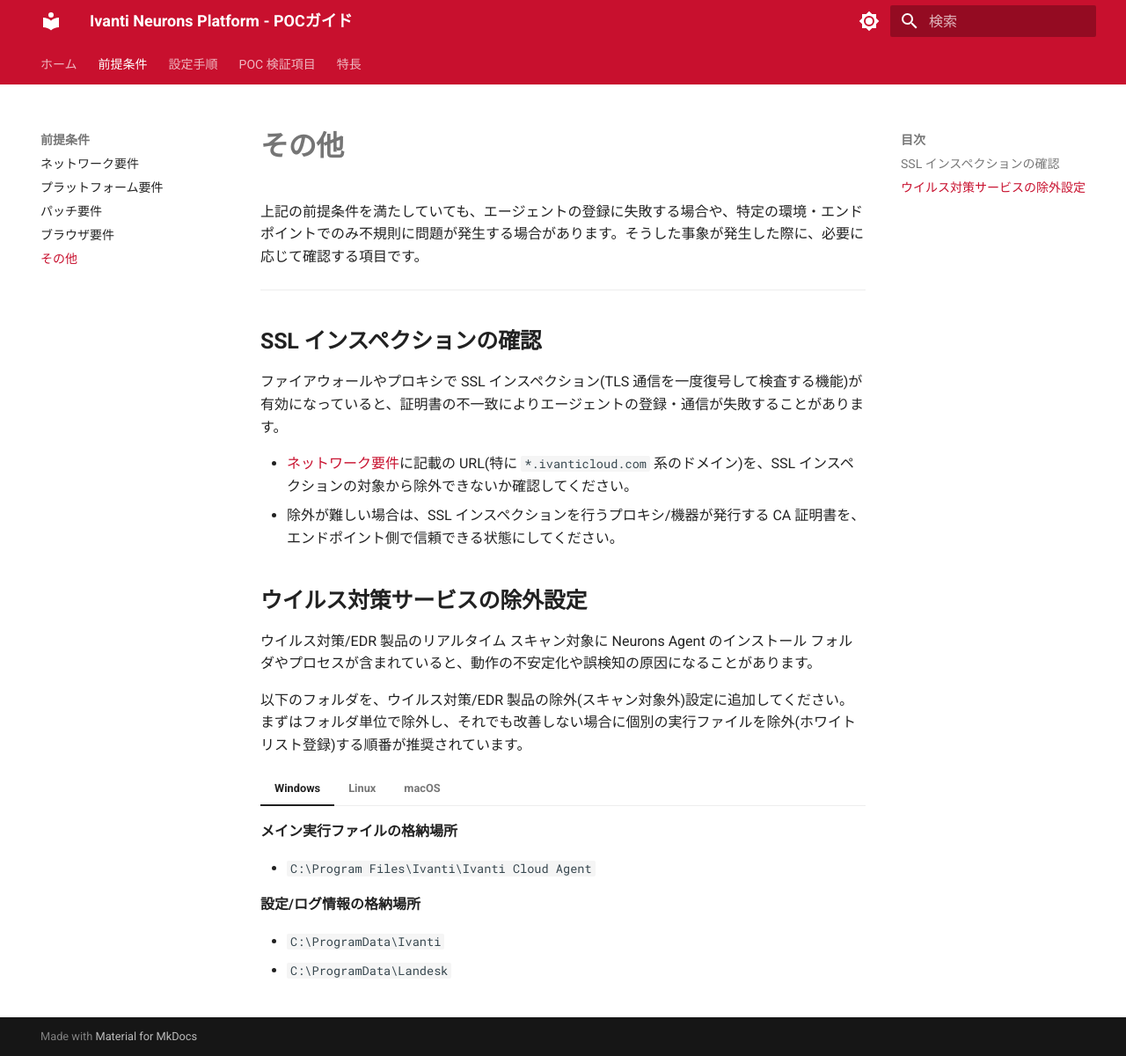
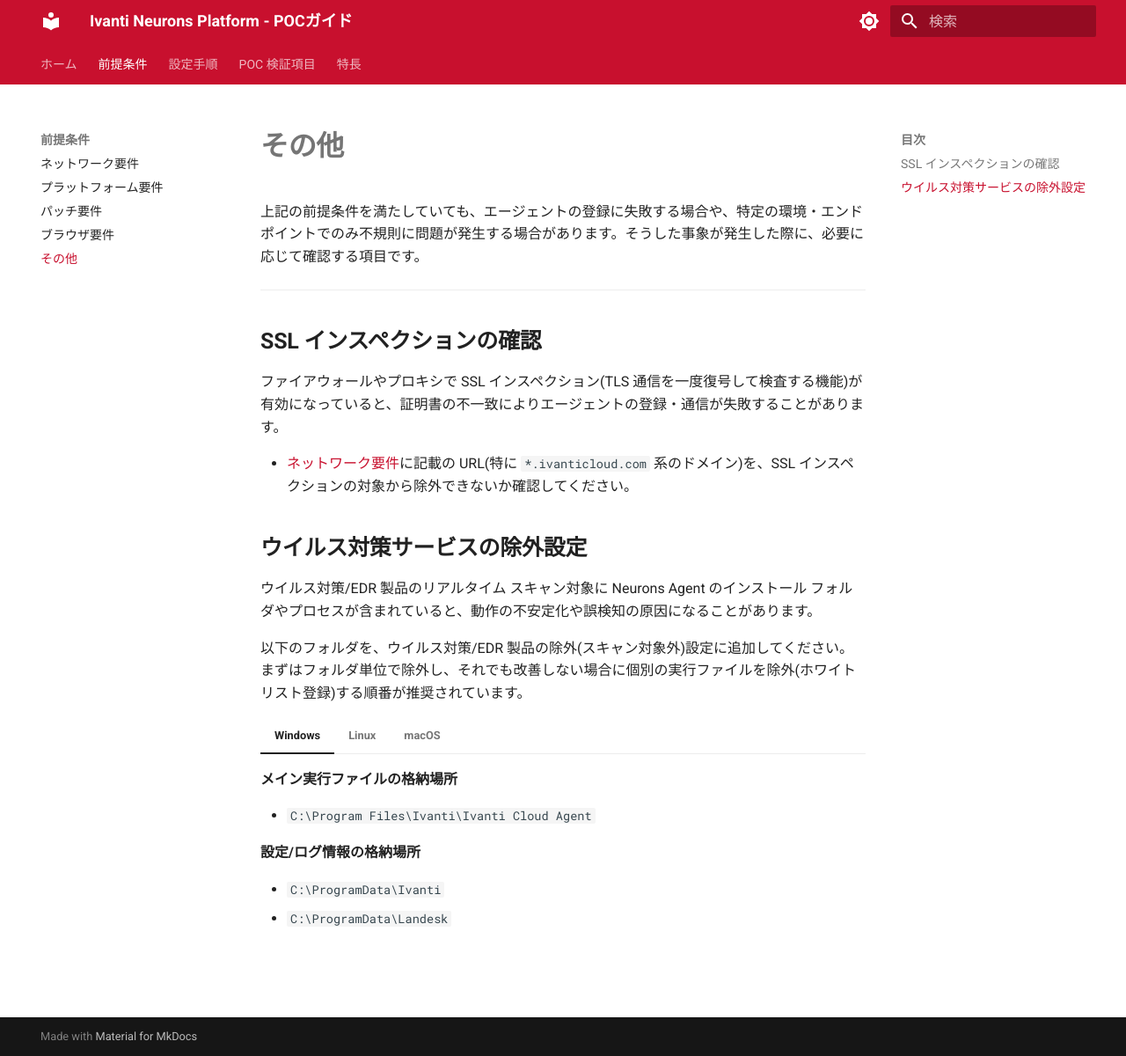
Before and after one commit to ivanti-jpse/neurons-poc-guide, an MkDocs documentation site: the page built from docs/prerequisites/other-requirements.md, in a window 1280 px wide and 1200 px high. Shown: the whole window at 88% size. Built offline with MkDocs 1.6.1 and Material for MkDocs 9.7.7, drawn with Linux system fonts in a browser that asks for light colours.

Commit message:
その他: 未検証の代替策(CA証明書信頼)を削除。SSLインスペクション除外の指示のみに限定

```diff
--- a/docs/prerequisites/other-requirements.md
+++ b/docs/prerequisites/other-requirements.md
@@ -9,7 +9,6 @@
 ファイアウォールやプロキシで SSL インスペクション(TLS 通信を一度復号して検査する機能)が有効になっていると、証明書の不一致によりエージェントの登録・通信が失敗することがあります。
 
 - [ネットワーク要件](network-requirements.md)に記載の URL(特に `*.ivanticloud.com` 系のドメイン)を、SSL インスペクションの対象から除外できないか確認してください。
-- 除外が難しい場合は、SSL インスペクションを行うプロキシ/機器が発行する CA 証明書を、エンドポイント側で信頼できる状態にしてください。
 
 ## ウイルス対策サービスの除外設定
 
```
